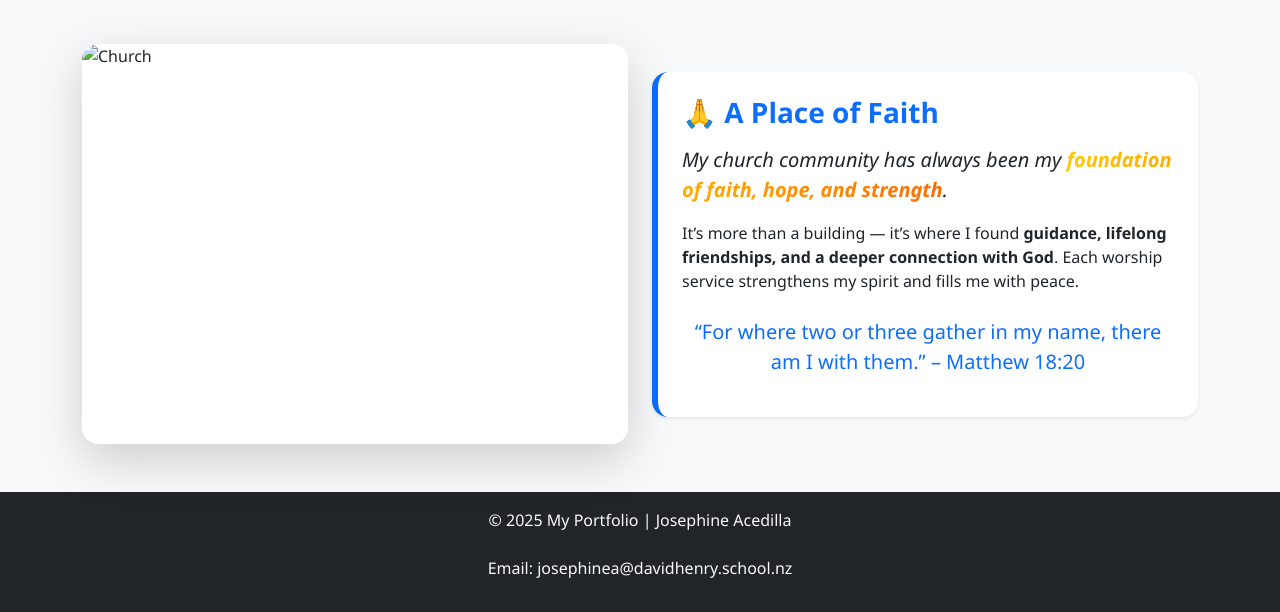
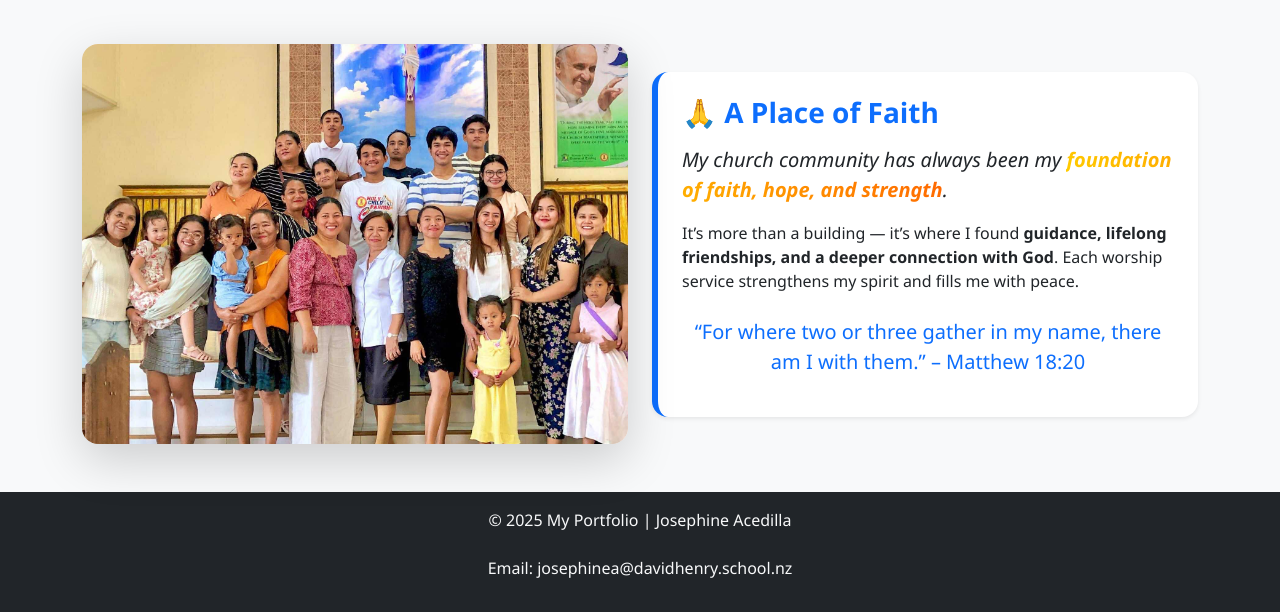
Before and after one commit to Flynnn21/example-portfolio, a plain HTML site: page church.html in a window 1280 px wide. Shown: the part 570-1182 px from the top of the page. Drawn offline with nearby package versions, Linux system fonts and the light colour scheme.

Commit message:
church.html

```diff
--- a/church.html
+++ b/church.html
@@ -71,7 +71,7 @@
           <div class="col-md-6">
             <div class="card border-0 shadow-lg rounded-4 overflow-hidden">
               <img
-                src="img/church.jpg"
+                src="church.jpg"
                 class="img-fluid church-img"
                 alt="Church"
               />
```
